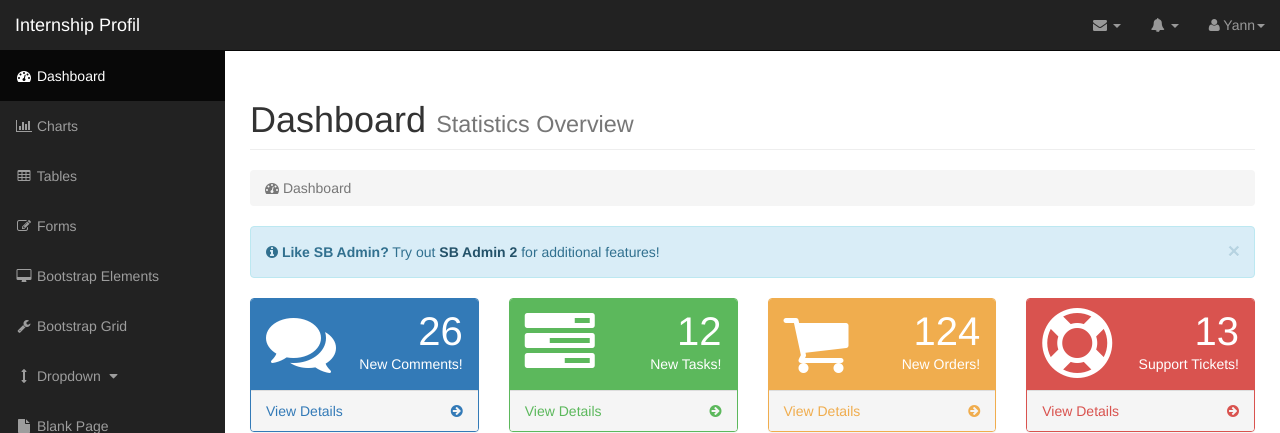
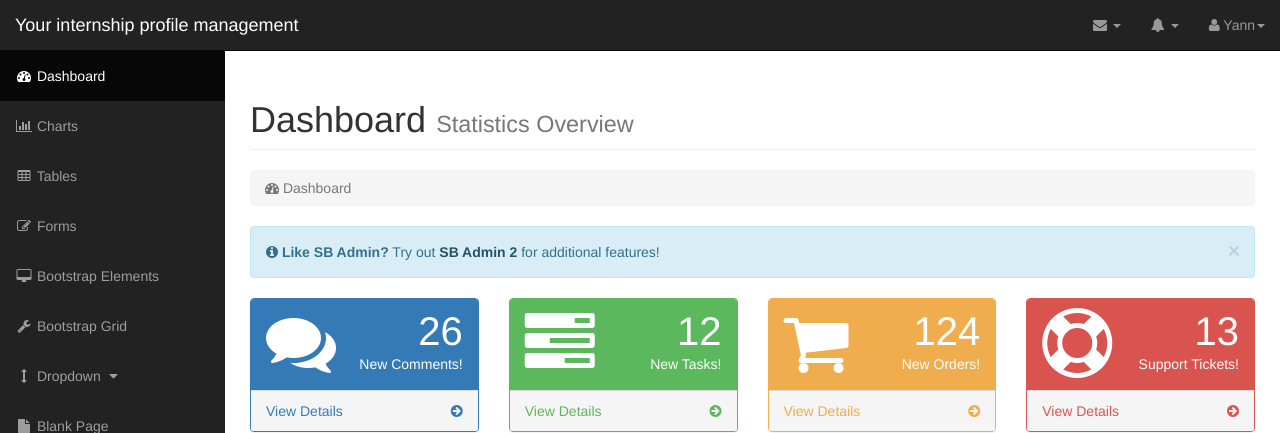
Before and after one commit to iamyann/SOA_Project, a Java web app: page /yann/profil/index.jsp in a window 1280 px wide. Shown: the top 433 px of the page. Run offline with Tomcat 11, a stand-in JSP engine, Linux system fonts and the light colour scheme; grey boxes labelled with a size stand in for pictures from a placeholder-image service; some libraries are stand-ins or nearby versions.

Commit message:
[Yann] petite modif de nom

```diff
--- a/SOA_Project/SOA_Project-war/web/yann/profil/index.jsp
+++ b/SOA_Project/SOA_Project-war/web/yann/profil/index.jsp
@@ -46,7 +46,7 @@
                     <span class="icon-bar"></span>
                     <span class="icon-bar"></span>
                 </button>
-                <a class="navbar-brand" href="index.jsp">Internship Profil</a>
+                <a class="navbar-brand" href="index.jsp">Your internship profile management</a>
             </div>
             <!-- Top Menu Items -->
             <ul class="nav navbar-right top-nav">
```
